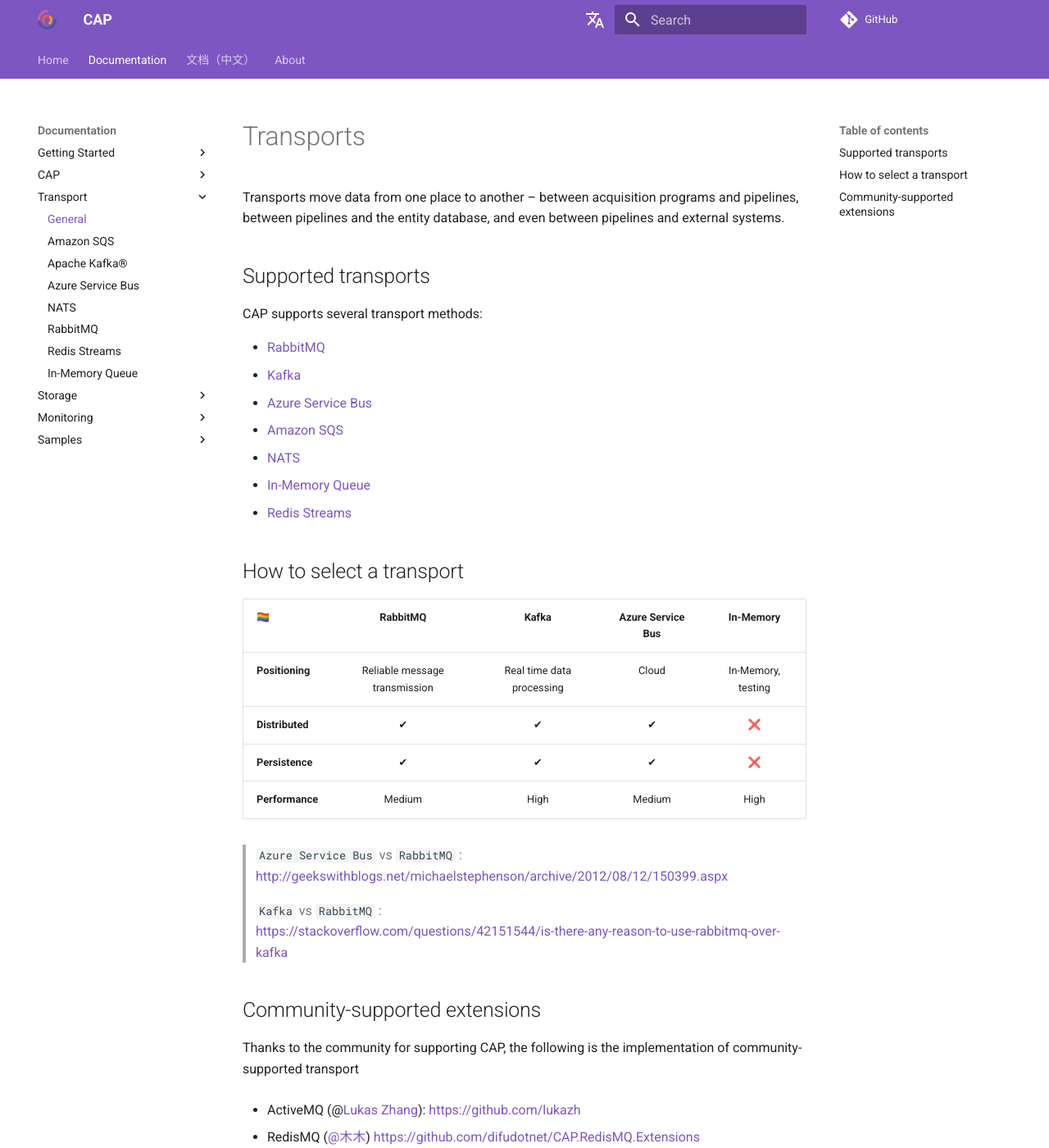
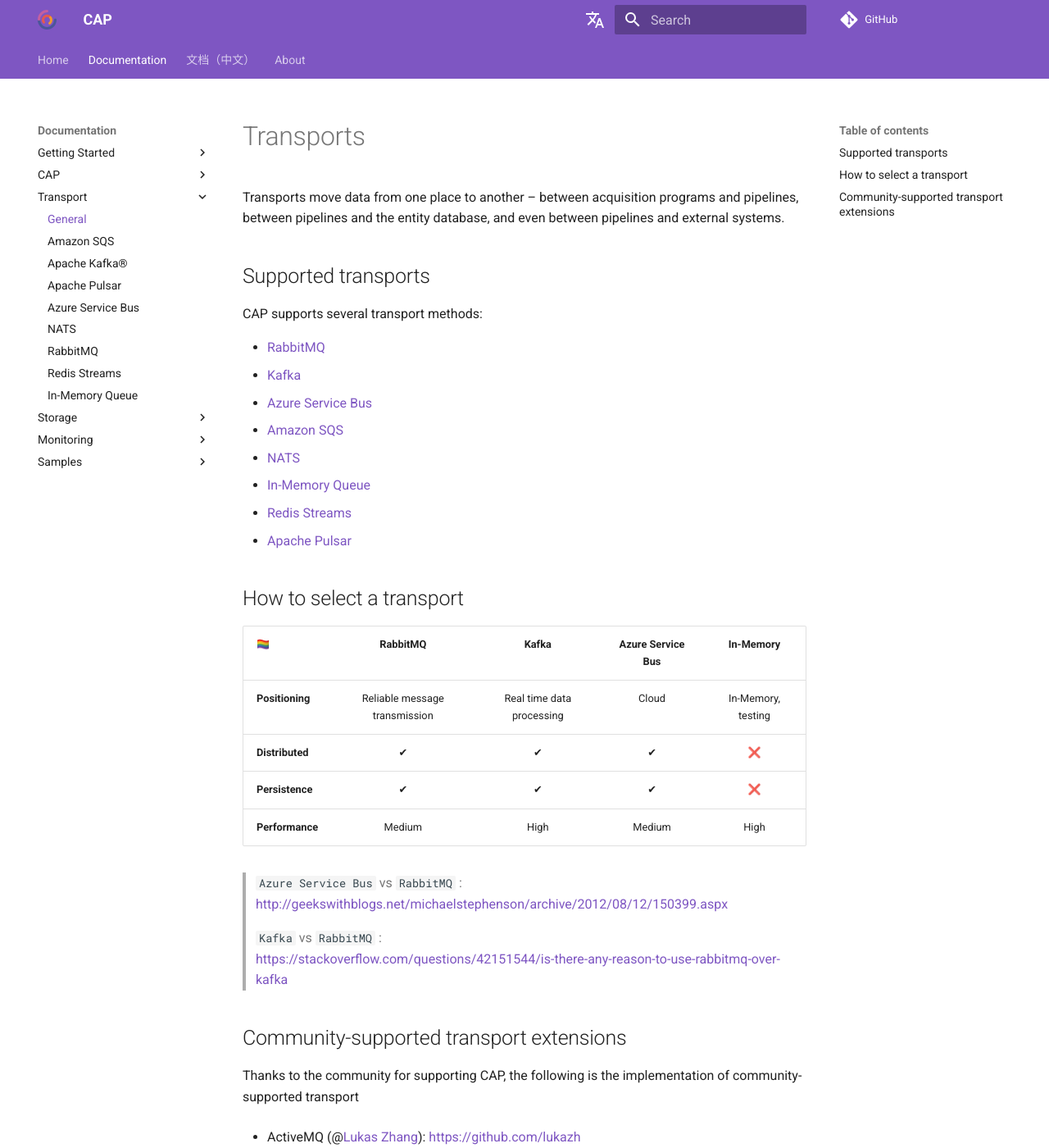
Before and after one commit to dotnetcore/CAP, an MkDocs documentation site: the page built from docs/content/user-guide/en/transport/general.md, in a window 1280 px wide and 1400 px high. Shown: the whole window at 82% size. Built offline with MkDocs 1.6.1 and Material for MkDocs 9.7.7, drawn with Linux system fonts in a browser that asks for light colours; comment, search, counter and statistics services are not loaded.

Commit message:
Add docs for pulsar.

```diff
--- a/docs/content/user-guide/en/transport/general.md
+++ b/docs/content/user-guide/en/transport/general.md
@@ -13,6 +13,7 @@
 * [NATS](nats.md)
 * [In-Memory Queue](in-memory-queue.md)
 * [Redis Streams](redis-streams.md)
+* [Apache Pulsar](pulsar.md)
 
 ## How to select a transport
 
@@ -30,7 +31,7 @@
 >`Kafka` vs `RabbitMQ` :
 > https://stackoverflow.com/questions/42151544/is-there-any-reason-to-use-rabbitmq-over-kafka
 
-## Community-supported extensions
+## Community-supported transport extensions
 
 Thanks to the community for supporting CAP, the following is the implementation of community-supported transport
 
--- a/docs/mkdocs.yml
+++ b/docs/mkdocs.yml
@@ -4,31 +4,30 @@
 site_description: A distributed transaction solution in micro-service base on eventually consistency, also an eventbus with Outbox pattern.
 site_author: CAP Team
 
-repo_name: 'GitHub'
-repo_url: 'https://github.com/dotnetcore/CAP'
-edit_uri: 'edit/master/docs/content'
-docs_dir: 'content'
+repo_name: "GitHub"
+repo_url: "https://github.com/dotnetcore/CAP"
+edit_uri: "edit/master/docs/content"
+docs_dir: "content"
 
 # Copyright
 copyright: Copyright &copy; 2021 <a href="https://github.com/dotnetcore">NCC</a>, Maintained by the <a href="/about/contact-us/#cap-team">CAP Team</a>.
 
-
 #theme: material
 theme:
-  name: 'material'
+  name: "material"
   palette:
-    primary: 'deep purple'
-    accent: 'indigo'
+    primary: "deep purple"
+    accent: "indigo"
   language: en
   include_sidebar: true
-  logo: 'img/logo.svg'
-  favicon: 'img/favicon.ico'
+  logo: "img/logo.svg"
+  favicon: "img/favicon.ico"
   features:
     - navigation.tabs
     - navigation.instant
   i18n:
-    prev: 'Previous'
-    next: 'Next'
+    prev: "Previous"
+    next: "Next"
 
 #Customization
 extra:
@@ -40,12 +39,12 @@
       link: /user-guide/zh/getting-started/quick-start
       lang: zh
   social:
-    - icon: 'fontawesome/brands/github'
-      link: 'https://github.com/dotnetcore/CAP'
-    - icon: 'fontawesome/brands/twitter'
-      link: 'https://twitter.com/ncc_community'
-    - icon: 'fontawesome/brands/weibo'
-      link: 'https://weibo.com/dotnetcore'
+    - icon: "fontawesome/brands/github"
+      link: "https://github.com/dotnetcore/CAP"
+    - icon: "fontawesome/brands/twitter"
+      link: "https://twitter.com/ncc_community"
+    - icon: "fontawesome/brands/weibo"
+      link: "https://weibo.com/dotnetcore"
 
 # Extensions
 markdown_extensions:
@@ -80,8 +79,8 @@
   - pymdownx.tilde
 
 nav:
-    - Home: index.md
-    - Documentation:
+  - Home: index.md
+  - Documentation:
       - Getting Started:
           - Quick Start: user-guide/en/getting-started/quick-start.md
           - Introduction: user-guide/en/getting-started/introduction.md
@@ -97,6 +96,7 @@
           - General: user-guide/en/transport/general.md
           - Amazon SQS: user-guide/en/transport/aws-sqs.md
           - Apache Kafka®: user-guide/en/transport/kafka.md
+          - Apache Pulsar: user-guide/en/transport/pulsar.md
           - Azure Service Bus: user-guide/en/transport/azure-service-bus.md
           - NATS: user-guide/en/transport/nats.md
           - RabbitMQ: user-guide/en/transport/rabbitmq.md
@@ -117,7 +117,7 @@
           - Github: user-guide/en/samples/github.md
           - eShopOnContainers: user-guide/en/samples/eshoponcontainers.md
           - FAQ: user-guide/en/samples/faq.md
-    - 文档（中文）:
+  - 文档（中文）:
       - 入门:
           - 快速开始: user-guide/zh/getting-started/quick-start.md
           - 介绍: user-guide/zh/getting-started/introduction.md
@@ -133,6 +133,7 @@
           - 简介: user-guide/zh/transport/general.md
           - Amazon SQS: user-guide/zh/transport/aws-sqs.md
           - Apache Kafka®: user-guide/zh/transport/kafka.md
+          - Apache Pulsar: user-guide/zh/transport/pulsar.md
           - Azure Service Bus: user-guide/zh/transport/azure-service-bus.md
           - NATS: user-guide/zh/transport/nats.md
           - RabbitMQ: user-guide/zh/transport/rabbitmq.md
@@ -155,7 +156,7 @@
           - Github: user-guide/zh/samples/github.md
           - eShopOnContainers: user-guide/zh/samples/eshoponcontainers.md
           - FAQ: user-guide/zh/samples/faq.md
-    - About:
+  - About:
       - Contact Us: about/contact-us.md
       - Release Notes: about/release-notes.md
       - License: about/license.md
```
Also changed, not shown: docs/content/user-guide/en/transport/pulsar.md (added, +42 -0 lines), docs/content/user-guide/zh/transport/general.md (+1 -0 lines), docs/content/user-guide/zh/transport/pulsar.md (added, +43 -0 lines).
